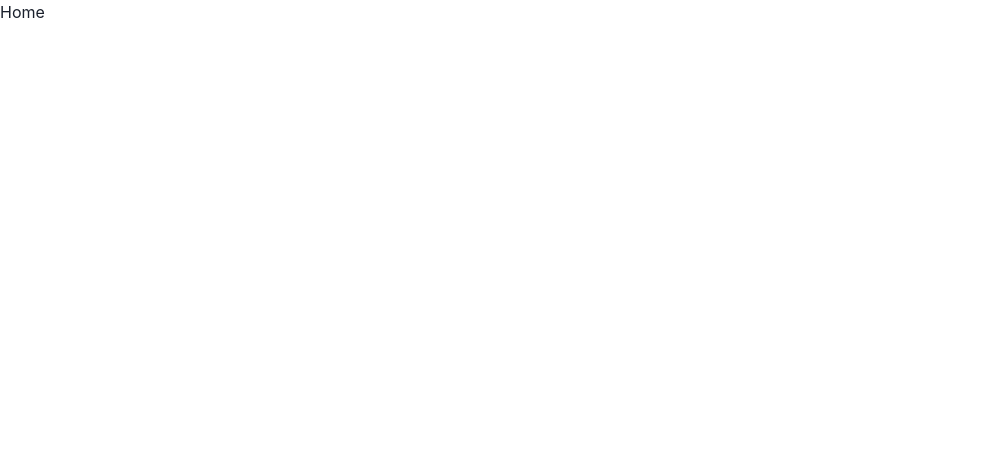
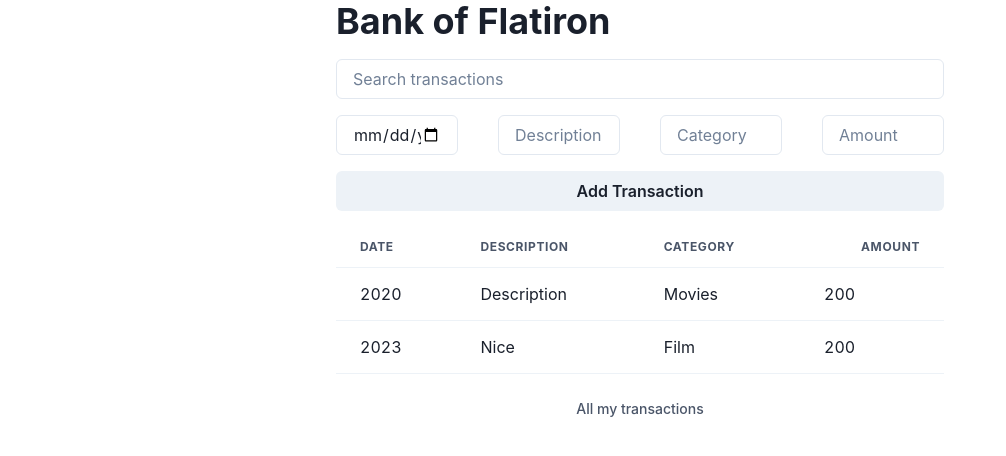
Before and after one commit to NellieMK65/phase-2-code-challenge-1, a React (Vite) app: page / in a window 1280 px wide. Shown: the top 456 px of the page, without its empty margins (0-1006 px from the left). Built offline with nearby package versions, Linux system fonts and the light colour scheme.

Commit message:
setup initial components

```diff
--- a/src/App.jsx
+++ b/src/App.jsx
@@ -1,5 +1,23 @@
+import { Container, Heading, VStack } from '@chakra-ui/react';
+
+import SearchInput from './components/SearchInput';
+import AddTransactionForm from './components/AddTransactionForm';
+import TransactionTable from './components/TransactionTable';
+
 function App() {
-	return <>Home</>;
+	return (
+		<Container maxW="container.sm">
+			<VStack spacing={4} align="stretch">
+				<Heading colorScheme="purple">Bank of Flatiron</Heading>
+
+				<SearchInput />
+
+				<AddTransactionForm />
+
+				<TransactionTable />
+			</VStack>
+		</Container>
+	);
 }
 
 export default App;
--- /dev/null
+++ b/src/components/AddTransactionForm.jsx
@@ -0,0 +1,20 @@
+import { Button, Input, SimpleGrid, VStack } from '@chakra-ui/react';
+
+const AddTransactionForm = () => {
+	return (
+		<>
+			<SimpleGrid minChildWidth="120px" spacing="40px">
+				<Input type="date" />
+
+				<Input placeholder="Description" />
+
+				<Input placeholder="Category" />
+
+				<Input type="number" placeholder="Amount" />
+			</SimpleGrid>
+			<Button>Add Transaction</Button>
+		</>
+	);
+};
+
+export default AddTransactionForm;
--- /dev/null
+++ b/src/components/SearchInput.jsx
@@ -0,0 +1,7 @@
+import { Input } from '@chakra-ui/react';
+
+const SearchInput = () => {
+	return <Input placeholder="Search transactions" size="md" />;
+};
+
+export default SearchInput;
--- /dev/null
+++ b/src/components/TransactionItem.jsx
@@ -0,0 +1,14 @@
+import { Td, Tr } from '@chakra-ui/react';
+
+const TransactionItem = ({ date, description, category, amount }) => {
+	return (
+		<Tr>
+			<Td>{date}</Td>
+			<Td>{description}</Td>
+			<Td>{category}</Td>
+			<Td>{amount}</Td>
+		</Tr>
+	);
+};
+
+export default TransactionItem;
--- /dev/null
+++ b/src/components/TransactionTable.jsx
@@ -0,0 +1,48 @@
+import {
+	Table,
+	TableCaption,
+	TableContainer,
+	Tbody,
+	Td,
+	Th,
+	Thead,
+	Tr,
+} from '@chakra-ui/react';
+import TransactionItem from './TransactionItem';
+
+const TransactionTable = () => {
+	return (
+		<TableContainer>
+			<Table variant="simple">
+				<TableCaption>All my transactions</TableCaption>
+
+				<Thead>
+					<Tr>
+						<Th>Date</Th>
+						<Th>Description</Th>
+						<Th>Category</Th>
+						<Th isNumeric>Amount</Th>
+					</Tr>
+				</Thead>
+
+				<Tbody>
+					<Tr>
+						<Td>2020</Td>
+						<Td>Description</Td>
+						<Td>Movies</Td>
+						<Td>200</Td>
+					</Tr>
+
+					<TransactionItem
+						date={'2023'}
+						description={'Nice'}
+						category={'Film'}
+						amount={200}
+					/>
+				</Tbody>
+			</Table>
+		</TableContainer>
+	);
+};
+
+export default TransactionTable;
```
